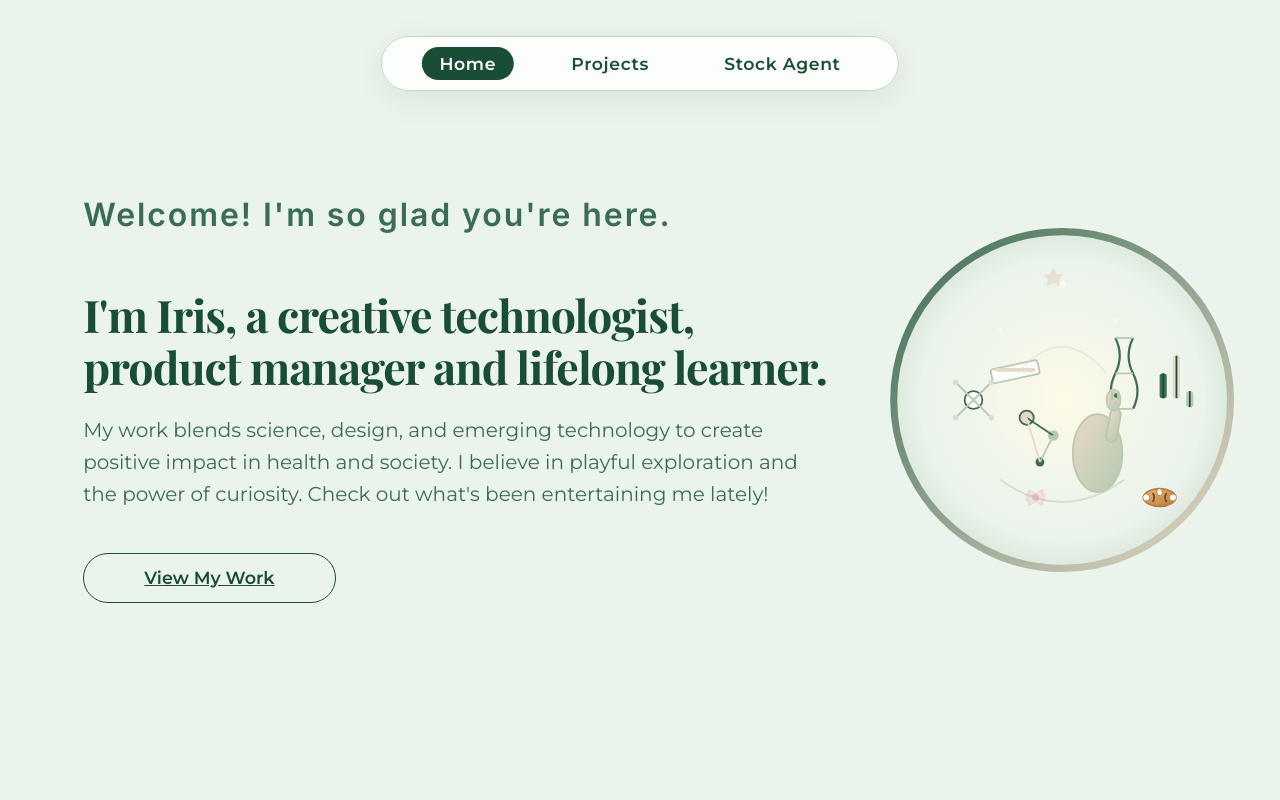
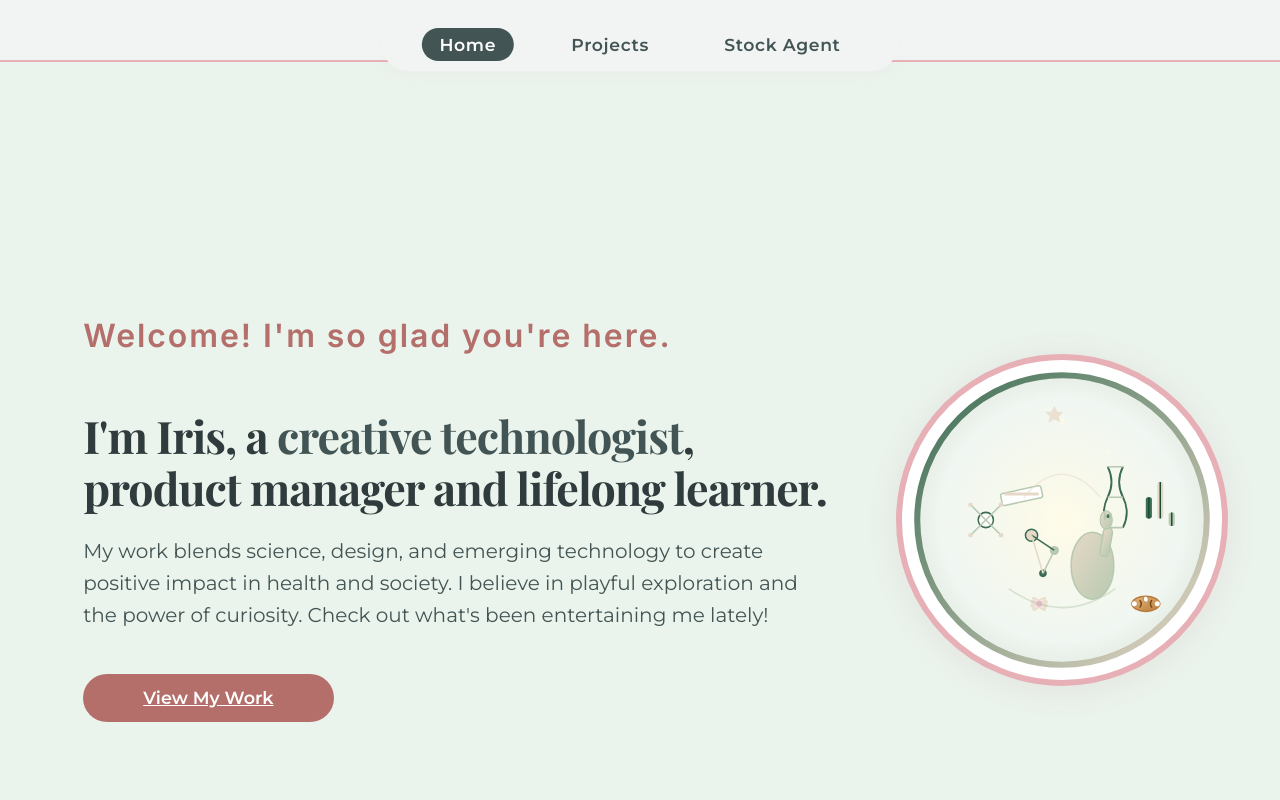
Before and after one commit to irisb54/personal-website, a plain HTML site: page index.html in a window 1280 px wide. Shown: the top 800 px of the page. Drawn offline with nearby package versions, Linux system fonts and the light colour scheme.

Commit message:
favicon and contrasting colors

```diff
--- a/index.html
+++ b/index.html
@@ -9,6 +9,8 @@
   <link rel="icon" type="image/png" href="pictures/Iris icon.png">
 </head>
 <body>
+  <div class="top-contrast-panel"></div>
+  <div class="top-panel"></div>
   <nav>
     <a href="index.html" class="active">Home</a>
     <a href="projects.html">Projects</a>
--- a/style.css
+++ b/style.css
@@ -1,20 +1,18 @@
-/* Modern, Elegant, Moss & Forest Green, Editorial Style */
+/* Inspired by editorial layouts and your new palette */
 
 @import url('https://fonts.googleapis.com/css2?family=Inter:wght@400;600&family=Playfair+Display:wght@700&display=swap');
 @import url('https://fonts.googleapis.com/css2?family=Montserrat:wght@400;600&display=swap');
 
 :root {
-  --bg: #eaf3ec;              /* Smoky light moss green */
-  --hero-bg: #eaf3ec;
-  --circle-border: #b7c9b0;   /* Soft gold/olive border */
-  --primary: #194d36;         /* Forest green for text */
-  --primary-light: #3b6d54;
-  --accent: #e7d9c7;          /* Pale gold accent */
-  --text: #194d36;
-  --muted: #5b6d5a;
-  --nav-bg: rgba(255,255,255,0.85);
-  --nav-border: #c7d7c1;
-  --shadow: 0 8px 32px rgba(25,77,54,0.08);
+  --bg: #eaf3ec;              /* Smoky light moss green (main background) */
+  --panel: #F2F4F4;           /* Very light gray (top panel/nav) */
+  --panel-border: #E7B0B6;    /* Soft rose (panel border) */
+  --section-alt: #F9DEDB;     /* Pale pink (alt section) */
+  --card-bg: #F6D3CE;         /* Light blush (cards) */
+  --card-border: #E7B0B6;     /* Soft rose (card border) */
+  --primary: #425554;         /* Deep teal green (main text/buttons) */
+  --primary-dark: #2F3B3C;    /* Charcoal teal (headings/strong) */
+  --accent: #B46F6B;          /* Muted clay (buttons/accents) */
   --radius: 22px;
 }
 
@@ -23,7 +21,7 @@ html, body {
   margin: 0;
   padding: 0;
   background: var(--bg);
-  color: var(--text);
+  color: var(--primary);
   font-family: 'Montserrat', Arial, sans-serif;
   min-height: 100vh;
   box-sizing: border-box;
@@ -35,18 +33,30 @@ body {
   min-height: 100vh;
 }
 
-/* Header/Logo */
+/* Top Panel/Strip */
+.top-panel {
+  width: 100vw;
+  background: var(--panel);
+  border-bottom: 2.5px solid var(--panel-border);
+  min-height: 60px;
+  position: fixed;
+  top: 0;
+  left: 0;
+  z-index: 200;
+}
+
+/* Header/Logo/Nav inside Panel */
 nav {
   position: fixed;
-  top: 36px;
+  top: 18px;
   left: 50%;
   transform: translateX(-50%);
-  background: var(--nav-bg);
-  border: 1.5px solid var(--nav-border);
+  background: var(--panel);
+  border: none;
   border-radius: 999px;
-  box-shadow: var(--shadow);
+  box-shadow: 0 2px 16px rgba(231,176,182,0.07);
   padding: 0.6rem 2.5rem;
-  z-index: 100;
+  z-index: 210;
   display: flex;
   gap: 2.5rem;
   align-items: center;
@@ -75,15 +85,16 @@ nav a:hover, nav a.active {
   display: flex;
   align-items: center;
   justify-content: center;
-  background: var(--hero-bg);
+  background: var(--bg);
   min-height: 100vh;
   padding: 0 2rem;
   position: relative;
   gap: 3rem;
+  padding-top: 120px; /* space for fixed panel/nav */
 }
 .hero-content {
   flex: 2;
-  max-width: 900px; /* expanded for longer lines */
+  max-width: 900px;
   z-index: 2;
   display: flex;
   flex-direction: column;
@@ -95,7 +106,7 @@ nav a:hover, nav a.active {
 .hero .subtitle {
   font-family: 'Inter', Arial, sans-serif;
   font-size: 2rem;
-  color: var(--primary-light);
+  color: var(--accent);
   margin-bottom: 1.2rem;
   font-weight: 700;
   letter-spacing: 0.06em;
@@ -105,44 +116,43 @@ nav a:hover, nav a.active {
   font-family: 'Playfair Display', serif;
   font-size: 2.8rem;
   font-weight: 700;
-  color: var(--primary);
+  color: var(--primary-dark);
   margin-bottom: 1.2rem;
   line-height: 1.18;
   letter-spacing: -1px;
-  max-width: 900px; /* expanded for longer lines */
+  max-width: 900px;
 }
 .hero .headline {
   font-family: 'Montserrat', Arial, sans-serif;
   font-size: 1.25rem;
-  color: var(--primary-light);
+  color: var(--primary);
   margin-bottom: 2.2rem;
   font-weight: 400;
   line-height: 1.6;
-  max-width: 900px; /* expanded for longer lines */
+  max-width: 900px;
 }
 .cta-btn {
   display: flex;
   align-items: center;
   justify-content: center;
-  background: transparent;
-  color: var(--primary);
+  background: var(--accent);
+  color: #fff;
   font-family: 'Montserrat', Arial, sans-serif;
   font-weight: 600;
   font-size: 1.1rem;
   padding: 0.85rem 2.2rem;
-  border: 1.5px solid var(--primary);
+  border: none;
   border-radius: 999px;
   box-shadow: none;
   cursor: pointer;
   margin-top: 0.5rem;
-  transition: background .18s, color .18s, border .18s;
+  transition: background .18s, color .18s;
   text-align: center;
   min-width: 180px;
 }
 .cta-btn:hover {
-  background: var(--primary);
+  background: var(--primary-dark);
   color: #fff;
-  border-color: var(--primary);
 }
 
 /* Hero Image - Circle Frame */
@@ -155,23 +165,43 @@ nav a:hover, nav a.active {
   z-index: 1;
   position: relative;
 }
-.hero-image img {
+.hero-image img,
+.hero-image svg {
   width: 320px;
   height: 320px;
   max-width: 90vw;
   max-height: 90vw;
   border-radius: 50%;
   object-fit: cover;
-  border: 4px solid var(--circle-border);
-  box-shadow: 0 4px 32px rgba(25,77,54,0.10);
+  border: 6px solid var(--card-border);
+  box-shadow: 0 4px 32px rgba(180,111,107,0.10);
   background: #fff;
   display: block;
+}
+
+/* Alternate Section (Panel/Card) */
+.section-alt {
+  background: var(--section-alt);
+  border-radius: var(--radius);
+  margin: 3rem auto;
+  padding: 2.5rem 2rem;
+  max-width: 1100px;
+}
+
+/* Card Example */
+.card {
+  background: var(--card-bg);
+  border: 1.5px solid var(--card-border);
+  border-radius: var(--radius);
+  box-shadow: 0 2px 12px rgba(180,111,107,0.07);
+  padding: 2rem;
+  margin-bottom: 2rem;
 }
 
 /* Footer */
 footer {
   text-align: center;
-  color: var(--muted);
+  color: var(--accent);
   font-size: 1rem;
   padding: 2.2rem 1rem 1.2rem 1rem;
   margin-top: auto;
@@ -186,6 +216,7 @@ footer {
     padding: 2.5rem 1rem 1.5rem 1rem;
     min-height: 80vh;
     gap: 2rem;
+    padding-top: 100px;
   }
   .hero-content, .hero-image {
     max-width: 100%;
@@ -195,7 +226,8 @@ footer {
     margin-left: 0;
     align-items: center;
   }
-  .hero-image img {
+  .hero-image img,
+  .hero-image svg {
     margin-top: 2rem;
     margin-bottom: 1rem;
   }
@@ -205,7 +237,7 @@ footer {
     padding: 0.4rem 0.7rem;
     gap: 0.7rem;
     font-size: 0.98rem;
-    top: 14px;
+    top: 8px;
   }
   .hero h1 {
     font-size: 2rem;
@@ -216,8 +248,12 @@ footer {
   .hero .headline {
     font-size: 1.05rem;
   }
-  .hero-image img {
+  .hero-image img,
+  .hero-image svg {
     width: 200px;
     height: 200px;
   }
+  .top-panel {
+    min-height: 44px;
+  }
 }
```
